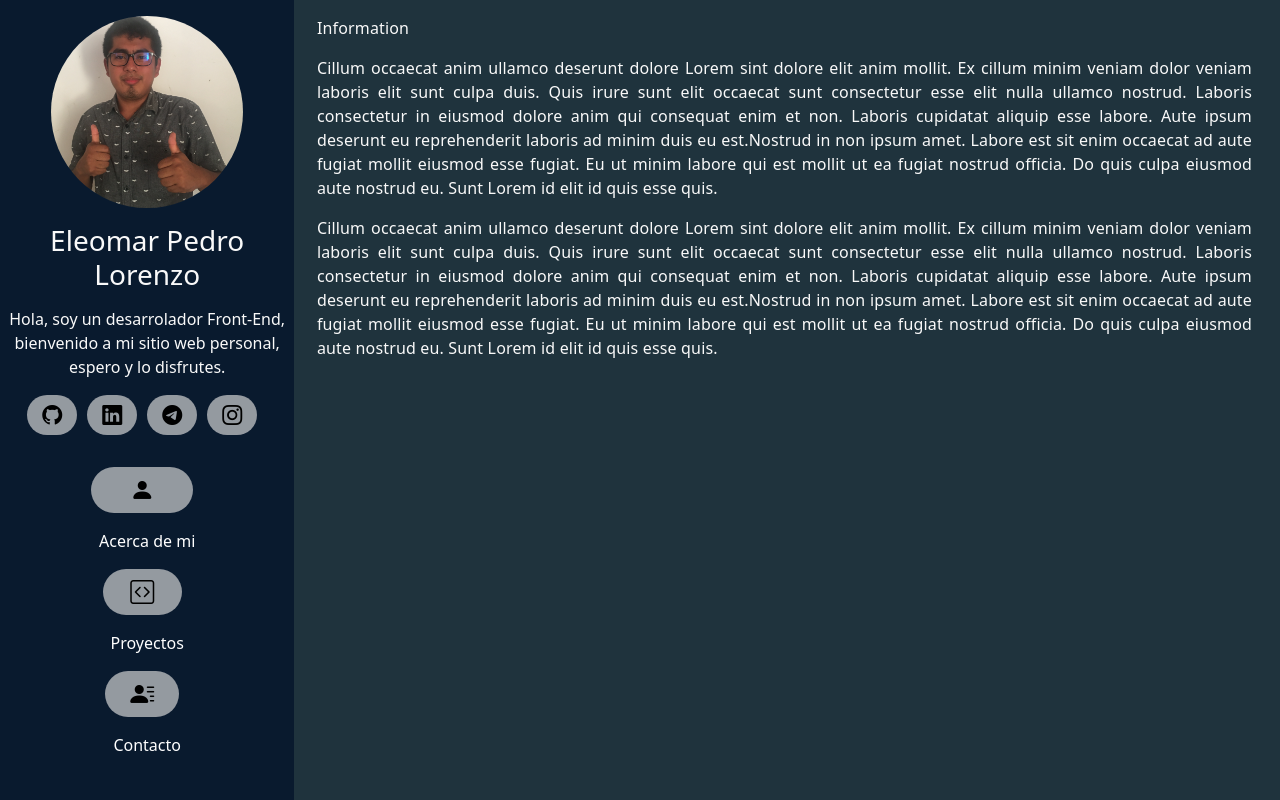
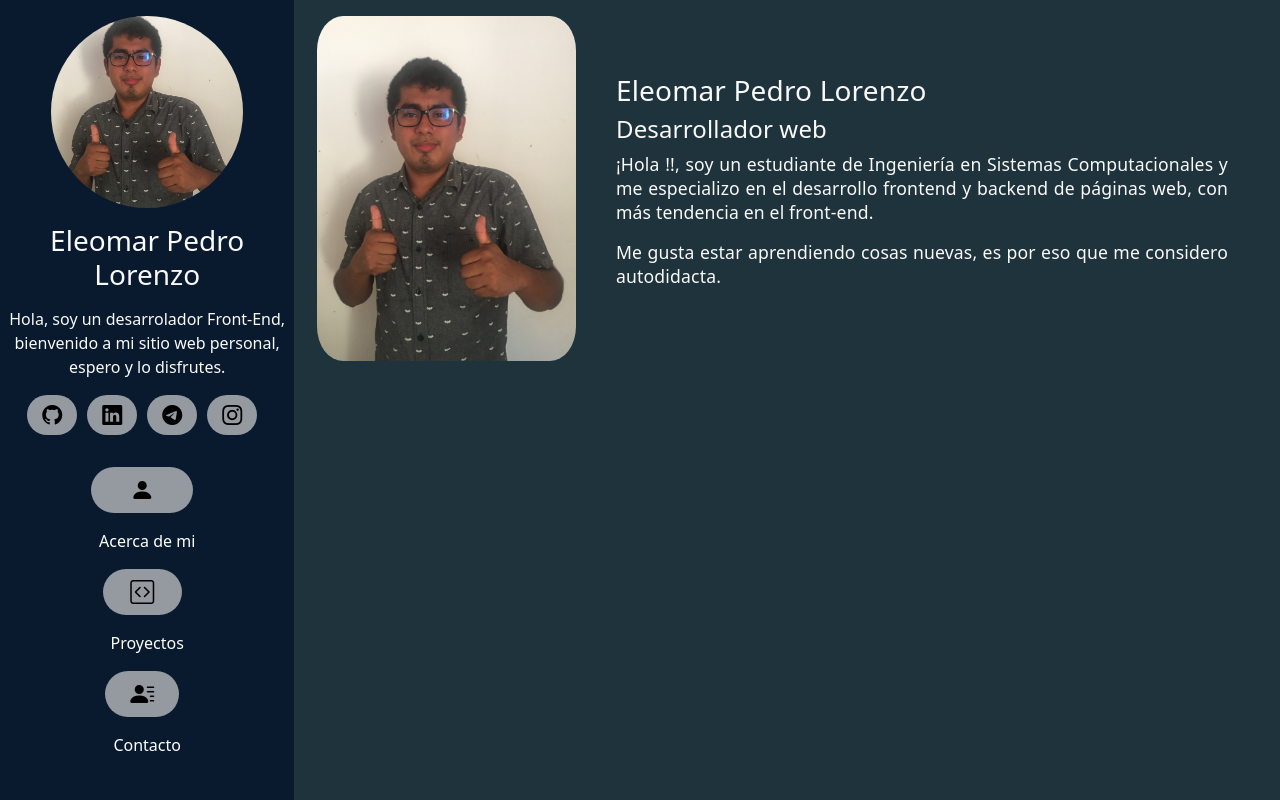
Before and after one commit to EleomarPL/portfolio, a React app: page / in a window 1280 px wide. Built offline with nearby package versions, Linux system fonts and the light colour scheme.

Commit message:
The presentation section was added

```diff
--- a/src/components/GroupSections.js
+++ b/src/components/GroupSections.js
@@ -1,17 +1,10 @@
 import React from 'react';
+import Presentation from '../sections/Presentation';
 
 const GroupSection = () => {
   return (
     <main>
-      <p>Information</p>
-      <p>
-        Cillum occaecat anim ullamco deserunt dolore Lorem sint dolore elit anim mollit. Ex cillum minim veniam dolor veniam laboris elit sunt culpa duis. Quis irure sunt elit occaecat sunt consectetur esse elit nulla ullamco nostrud.
-        Laboris consectetur in eiusmod dolore anim qui consequat enim et non. Laboris cupidatat aliquip esse labore. Aute ipsum deserunt eu reprehenderit laboris ad minim duis eu est.Nostrud in non ipsum amet. Labore est sit enim occaecat ad aute fugiat mollit eiusmod esse fugiat. Eu ut minim labore qui est mollit ut ea fugiat nostrud officia. Do quis culpa eiusmod aute nostrud eu. Sunt Lorem id elit id quis esse quis.
-      </p>
-      <p>
-        Cillum occaecat anim ullamco deserunt dolore Lorem sint dolore elit anim mollit. Ex cillum minim veniam dolor veniam laboris elit sunt culpa duis. Quis irure sunt elit occaecat sunt consectetur esse elit nulla ullamco nostrud.
-        Laboris consectetur in eiusmod dolore anim qui consequat enim et non. Laboris cupidatat aliquip esse labore. Aute ipsum deserunt eu reprehenderit laboris ad minim duis eu est.Nostrud in non ipsum amet. Labore est sit enim occaecat ad aute fugiat mollit eiusmod esse fugiat. Eu ut minim labore qui est mollit ut ea fugiat nostrud officia. Do quis culpa eiusmod aute nostrud eu. Sunt Lorem id elit id quis esse quis.
-      </p>
+      <Presentation />
     </main>
   );
 };
--- a/src/components/Header.js
+++ b/src/components/Header.js
@@ -6,7 +6,7 @@ import ImageTest from '../img/test-image.jpg';
 import { listIconContact, listNavigationOptions } from '../data/Header';
 
 import 'bootstrap-icons/font/bootstrap-icons.css';
-import '../styles/Header.css';
+import '../styles/header.css';
 
 const Header = () => {
 
--- /dev/null
+++ b/src/sections/Presentation.js
@@ -0,0 +1,28 @@
+import React from 'react';
+
+import '../styles/presentation.css';
+import imageTest from '../img/test-image.jpg';
+
+const Presentation = () => {
+  return (
+    <section className="presentation d-flex justify-content-between align-items-center">
+      <div className="my-photo">
+        <img src={ imageTest } alt="Imagen de presentación" />
+      </div>
+      <div className="text-justify px-4">
+        <h3>Eleomar Pedro Lorenzo</h3>
+        <h4>Desarrollador web</h4>
+        <p>
+          ¡Hola !!, soy un estudiante de Ingeniería en Sistemas Computacionales
+          y me especializo en el desarrollo frontend y backend de páginas web,
+          con más tendencia en el front-end.
+        </p>
+        <p>
+          Me gusta estar aprendiendo cosas nuevas, es por eso que me considero autodidacta.
+        </p>
+      </div>
+    </section>
+  );
+};
+
+export default Presentation;
--- /dev/null
+++ b/src/styles/presentation.css
@@ -0,0 +1,15 @@
+.presentation{
+  font-size: 1.1rem;
+}
+.my-photo{
+  padding-right: 1rem;
+  width: 50vw;
+
+}
+.my-photo > img {
+  object-fit: cover;
+  width: 100%;
+  height: 100%;
+
+  border-radius: 10%;
+}
```
Also changed, not shown: src/styles/header.css (renamed from src/styles/Header.css).
